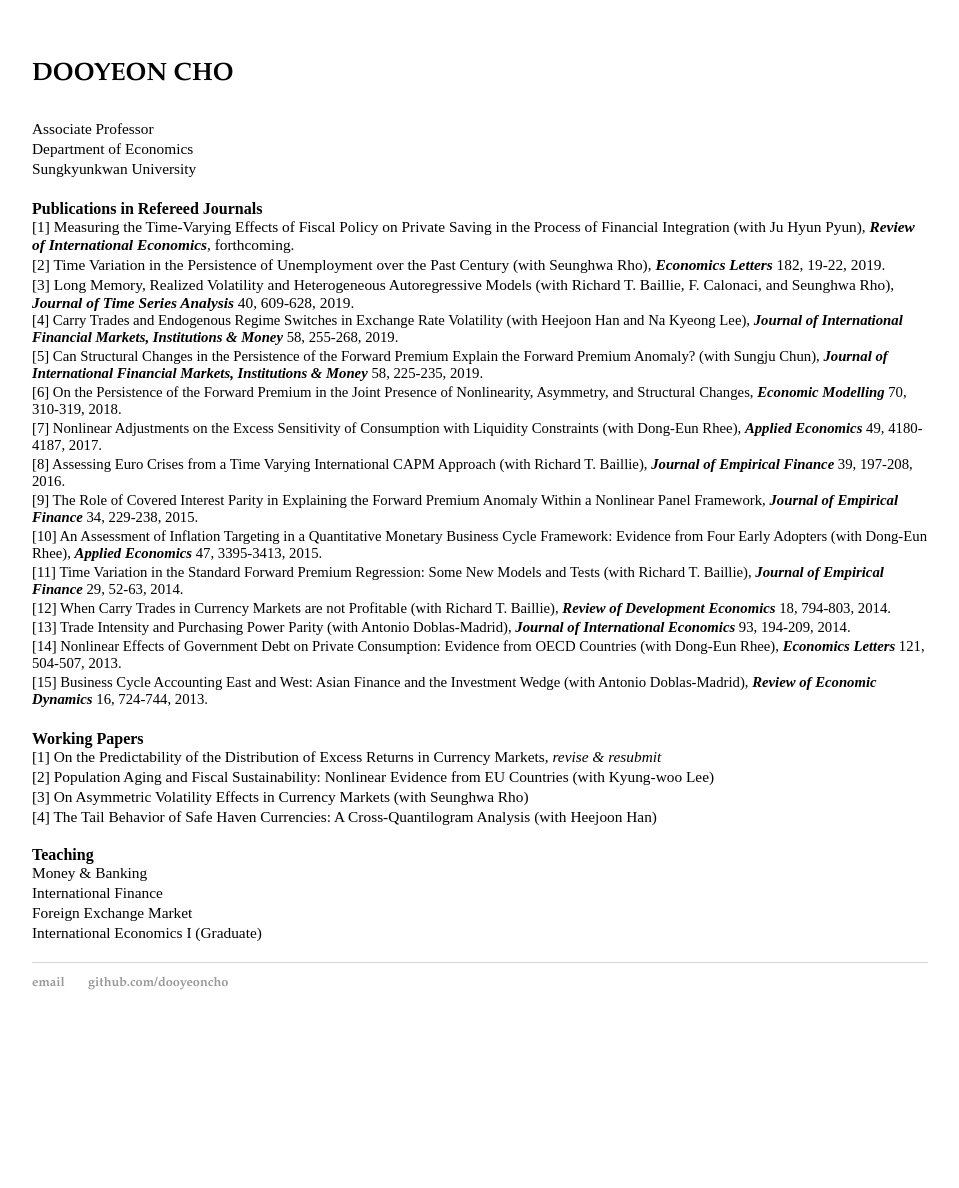
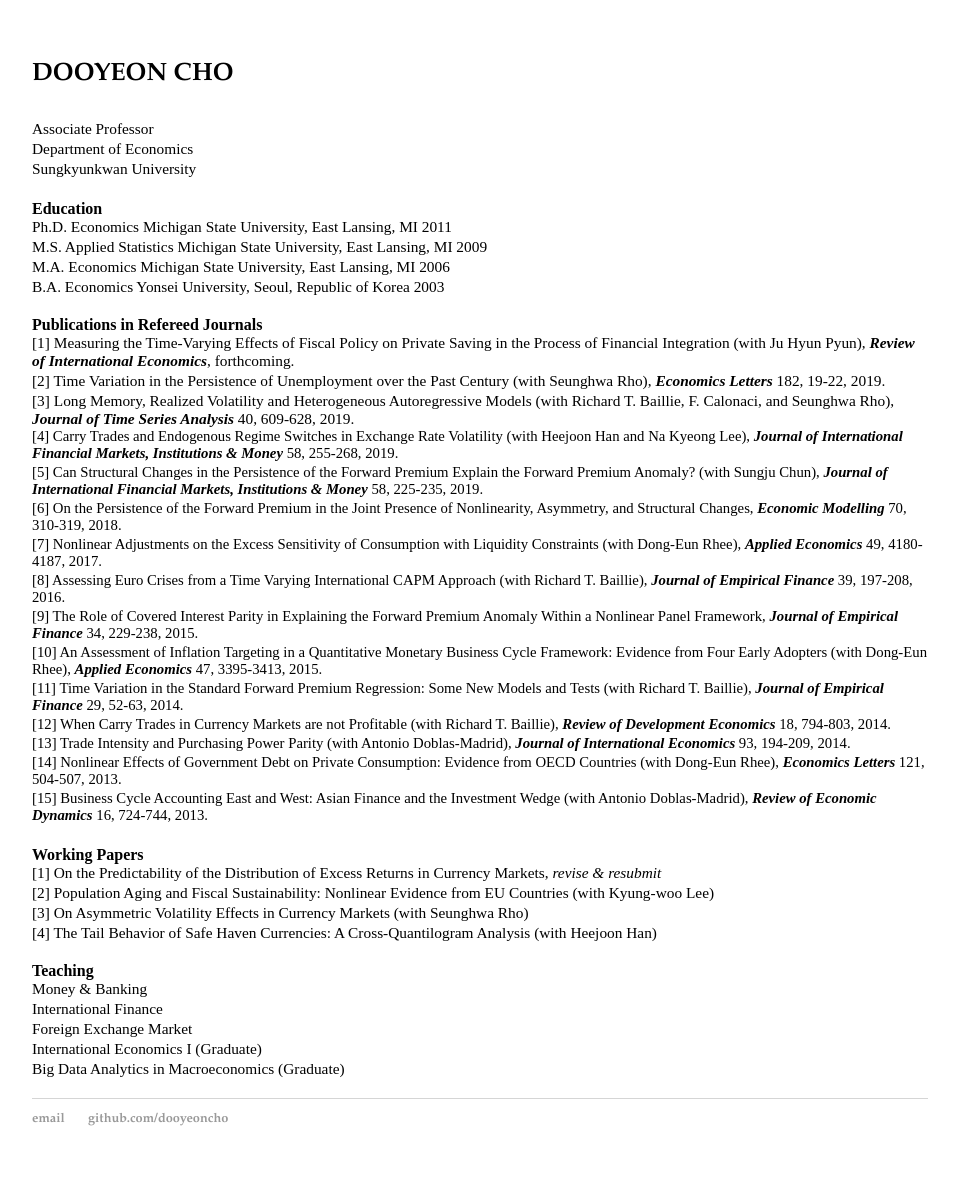
Before and after one commit to dooyeoncho/dooyeoncho.github.io, a Jekyll site: the page built from index.html, in a window 1280 px wide. Shown: the whole page, without its empty margins (160-1119 px from the left). Built offline with Jekyll 4.4.1, drawn with Linux system fonts in a browser that asks for light colours; before the commit the page ends 1052 px from its top, so only the background shows below that.

Commit message:
Update index.html

```diff
--- a/index.html
+++ b/index.html
@@ -10,7 +10,14 @@ title: Dooyeon Cho - personal webpage
 	<div>Sungkyunkwan University </div>&nbsp;
 </div>
 
-
+</div>
+	<div> <b>Education</b>
+		<div>Ph.D. Economics           Michigan State University, East Lansing, MI   2011</div>
+		<div>M.S.  Applied Statistics  Michigan State University, East Lansing, MI   2009</div>
+		<div>M.A.  Economics           Michigan State University, East Lansing, MI   2006</div>
+		<div>B.A.  Economics           Yonsei University, Seoul, Republic of Korea   2003</div>
+		</div>&nbsp;
+</div>
 <div><b>Publications in Refereed Journals</b>
 		<div>[1] Measuring the Time-Varying Effects of Fiscal Policy on Private Saving in the Process of Financial Integration (with Ju Hyun Pyun), <em property="italic"><b>Review of International Economics</b></em>, forthcoming. </div>
 		<div>[2] Time Variation in the Persistence of Unemployment over the Past Century (with Seunghwa Rho), <em property="italic"><b>Economics Letters</b></em> 182, 19-22, 2019. </div>
@@ -43,6 +50,7 @@ title: Dooyeon Cho - personal webpage
 			<div> International Finance </div>
 			<div> Foreign Exchange Market </div>
 			<div> International Economics I (Graduate) </div>
+			<div> Big Data Analytics in Macroeconomics (Graduate) </div>
 			</div>
 &nbsp;
 
```
